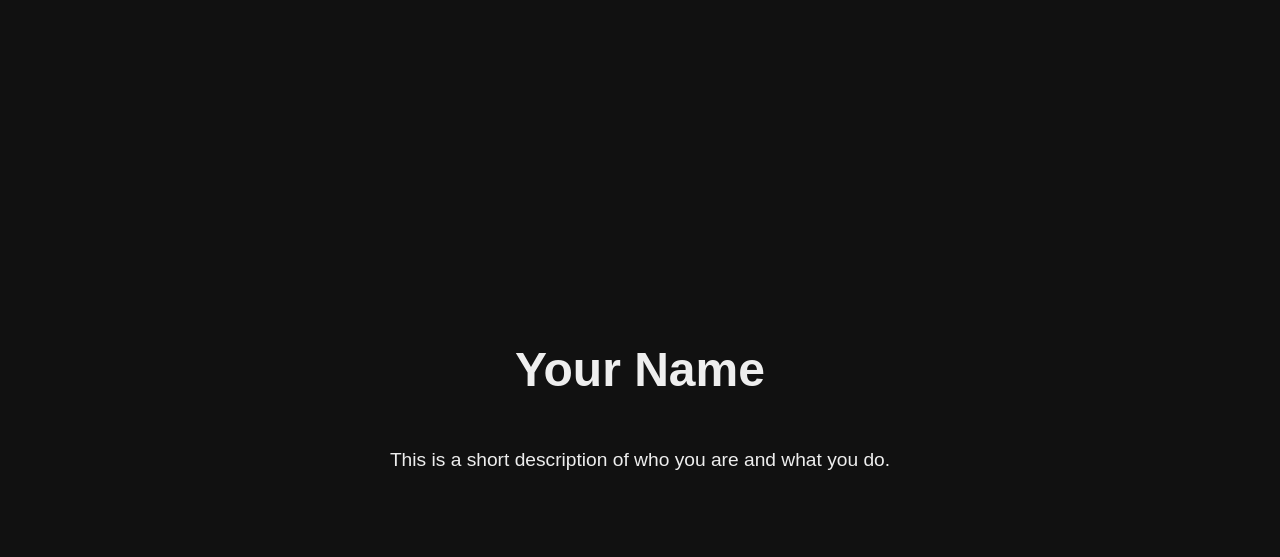
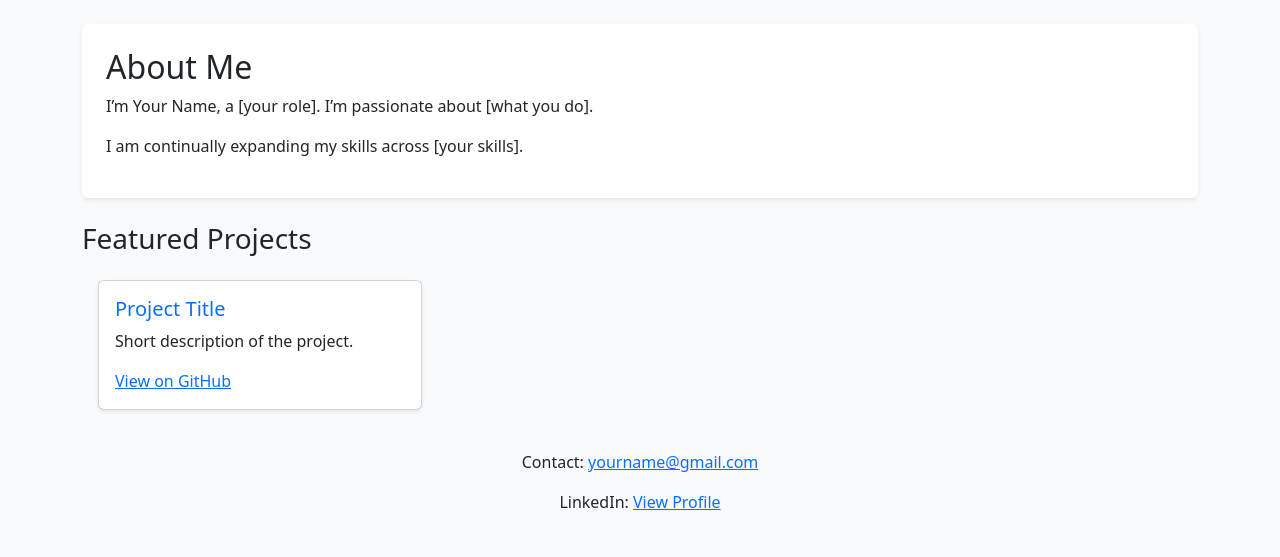
Before and after one commit to jjoseph35/jjoseph35.Github.io, a plain HTML site: page index.html in a window 1280 px wide. Drawn offline with nearby package versions, Linux system fonts and the light colour scheme.

Commit message:
Update index.html

```diff
--- a/index.html
+++ b/index.html
@@ -1,33 +1,43 @@
 <!DOCTYPE html>
 <html lang="en">
 <head>
-  <meta charset="UTF-8" />
-  <meta name="viewport" content="width=device-width, initial-scale=1.0" />
+  <meta charset="UTF-8">
+  <meta name="viewport" content="width=device-width, initial-scale=1">
   <title>Your Name</title>
+  <link href="https://cdn.jsdelivr.net/npm/bootstrap@5.3.0/dist/css/bootstrap.min.css" rel="stylesheet">
   <style>
     body {
-      margin: 0;
-      background-color: #111;
-      color: #eee;
-      font-family: sans-serif;
-      display: flex;
-      justify-content: center;
-      align-items: center;
-      height: 100vh;
-      flex-direction: column;
-      text-align: center;
+      background-color: #f8f9fa;
     }
-    h1 {
-      font-size: 3em;
-    }
-    p {
-      font-size: 1.2em;
-      max-width: 600px;
+    .card {
+      margin: 1rem;
     }
   </style>
 </head>
 <body>
-  <h1>Your Name</h1>
-  <p>This is a short description of who you are and what you do.</p>
+  <div class="container py-4">
+    <div class="bg-white p-4 rounded shadow-sm mb-4">
+      <h2>About Me</h2>
+      <p>I’m Your Name, a [your role]. I’m passionate about [what you do].</p>
+      <p>I am continually expanding my skills across [your skills].</p>
+    </div>
+
+    <h3>Featured Projects</h3>
+    <div class="row row-cols-1 row-cols-md-3 g-4">
+      <div class="col">
+        <div class="card p-3 shadow-sm">
+          <h5 class="text-primary">Project Title</h5>
+          <p>Short description of the project.</p>
+          <a href="https://github.com/yourrepo" target="_blank">View on GitHub</a>
+        </div>
+      </div>
+      <!-- Copy this col block for more projects -->
+    </div>
+
+    <footer class="mt-4 text-center">
+      <p>Contact: <a href="mailto:yourname@gmail.com">yourname@gmail.com</a></p>
+      <p>LinkedIn: <a href="https://linkedin.com/in/yourprofile" target="_blank">View Profile</a></p>
+    </footer>
+  </div>
 </body>
 </html>
```
